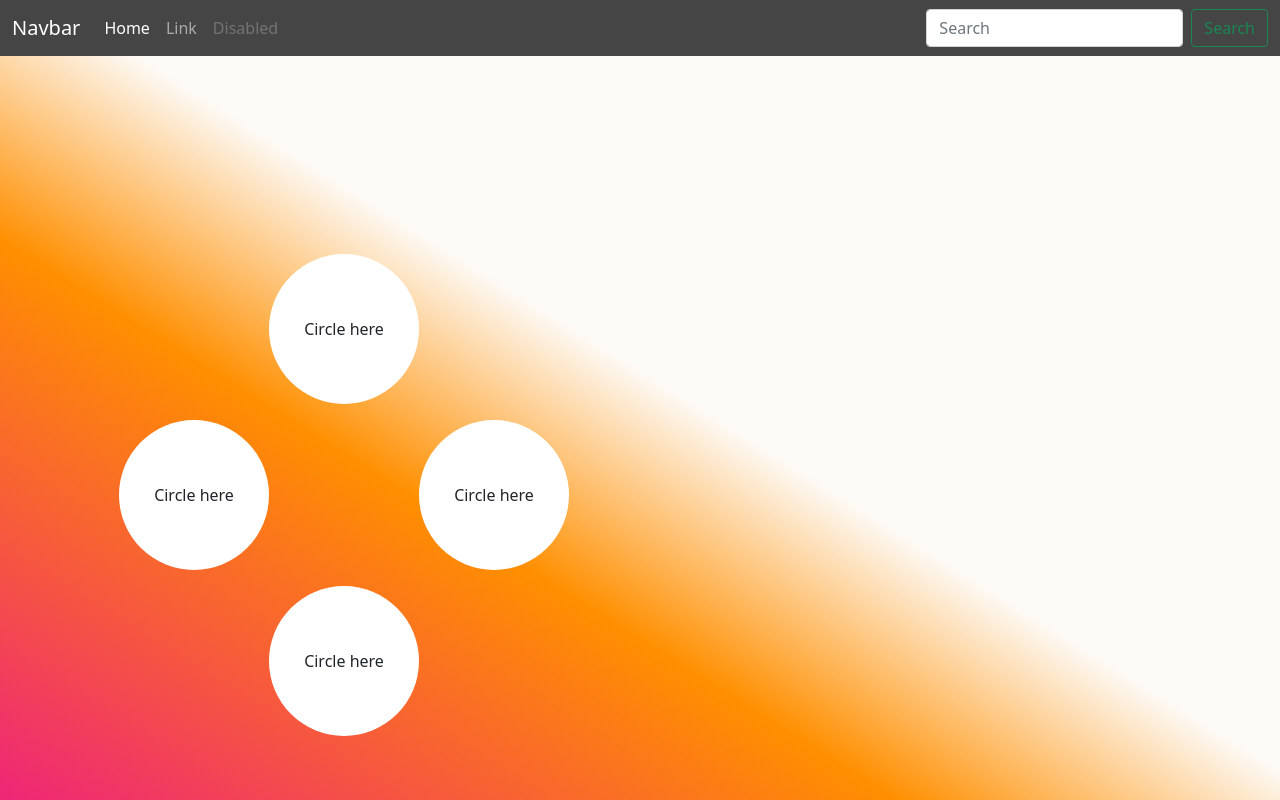
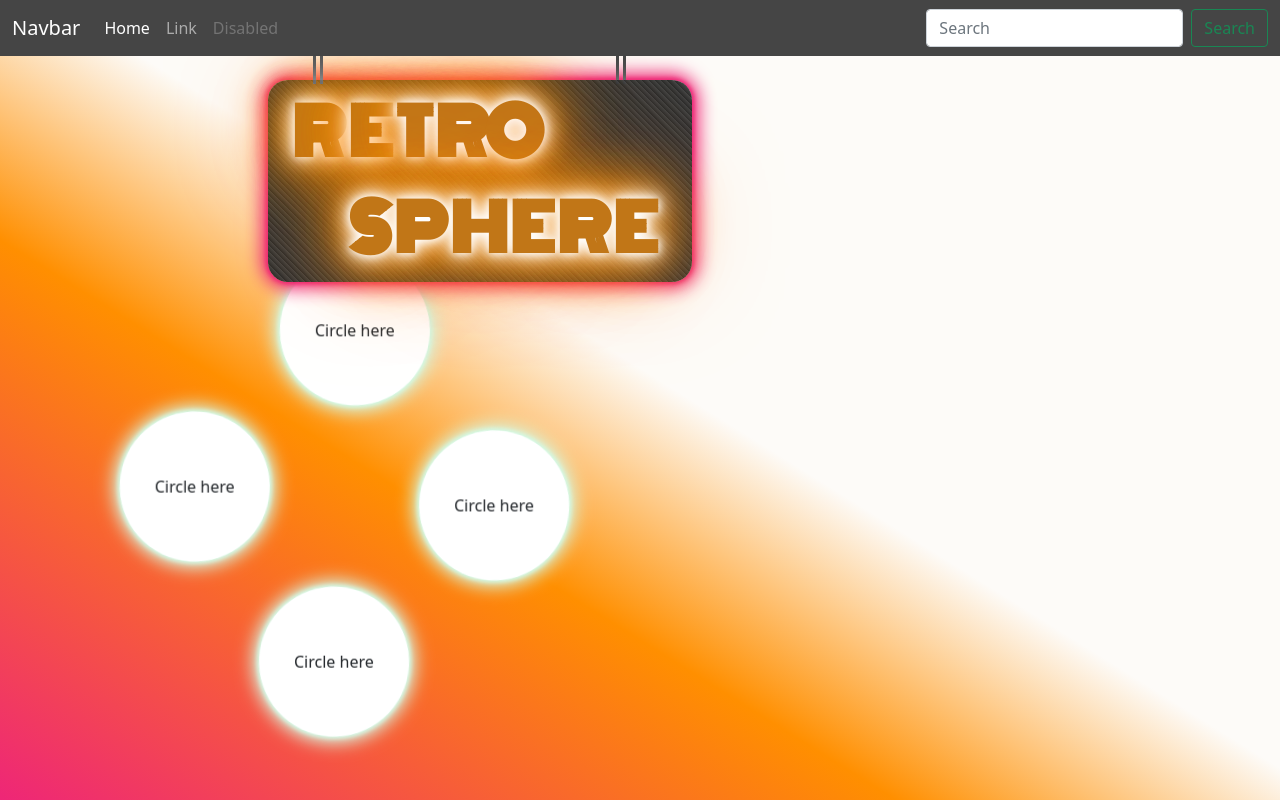
Before and after one commit to LogisticBravo/MS4, a Django app: template home/templates/home/index.html in a window 1280 px wide. Run offline with Django 3.2, Linux system fonts and the light colour scheme; the template is opened without the code that fills it, so the values that code supplies are empty.

Commit message:
Add logo container and animation style

```diff
--- a/home/static/home/css/home.css
+++ b/home/static/home/css/home.css
@@ -20,6 +21,69 @@
   #featured > li {
     list-style-type: none;
     position: relative;
+  }
+
+  #featured {
+    animation: spin 60s infinite linear 8s, fade-in 10s ease;
+  }
+
+  #featured > li > p > span {
+    animation: spin 60s infinite linear reverse 8s;
+    position: absolute;
+  }
+
+  /* logo neon sign */
+  .logo-container {
+    width: 28rem!important;
+    position: absolute;
+    top: 10vh;
+    left: 20vw;
+    z-index: 2;
+    animation: neon-slide 4s ease-in-out;
+  }
+
+  .logo {
+    font-family: Monoton;
+    font-weight: 700;
+    font-size: 4rem;
+    padding: 5px;
+    letter-spacing: 2px;
+    border-radius: 20px;
+    color: #FF8F00;
+    mix-blend-mode: luminosity;
+    animation: neon 1.5s 3 ease-in-out alternate forwards 5s, glow-pink 3s infinite ease-in-out alternate 5s;
+    text-shadow: 3px -4px 11px orangered, 0px 3px 10px white, -3px -1px 5px black, -1px 0 black, 0 2px black, 2px 0 black, 0 -2px black;
+    background: repeating-linear-gradient(
+        45deg,
+        #2b2b2b 99%,
+        #2b2b2b 99%,
+        #454545 100%,
+        #454545 100%
+      )
+  }
+
+  .ropes {
+    width: 70%;
+    height: 30vh;
+    top: -29.5vh;
+    margin-left: 10%;
+    border-left: 10px double #454545;
+    border-right: 10px double #454545;
+    position: absolute;
+  }
+
+   #sphere {
+    margin-left: 3.5rem;
+    margin-top: 5rem;
+    font-family: Monoton;
+  }
+
+  .flicker {
+    animation: flicker 2s 4 ease alternate-reverse;
+  }
+
+  .flickering {
+    animation: flickering .5s 8 ease alternate-reverse forwards;
   }
 
   /* Animations */
--- a/home/templates/home/index.html
+++ b/home/templates/home/index.html
@@ -8,7 +8,12 @@
 {% block content %}
 <div class="container-fluid">
     <div class="row">
-
+        <span class="logo-container">
+            <span class="ropes"></span>
+            <p class="logo ps-4">
+              R<span class="flicker" id="flick">E</span>TRO <span class="flickering" id="sphere">SPHERE</span>
+            </p>
+          </span>
 
         <div class="col-4 pink-orange-gradient d-flex align-items-end mb-5 container-fluid">
             <ul id="featured" class="mb-5 row g-0 text-center">
```
Also changed, not shown: other parts of home/static/home/css/home.css (+100 -0 lines).
